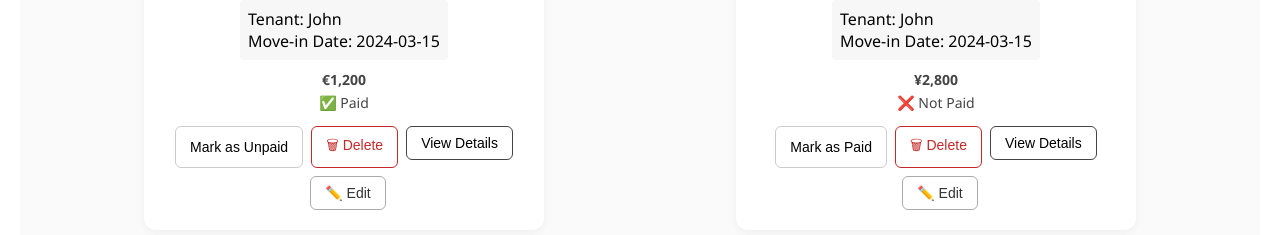
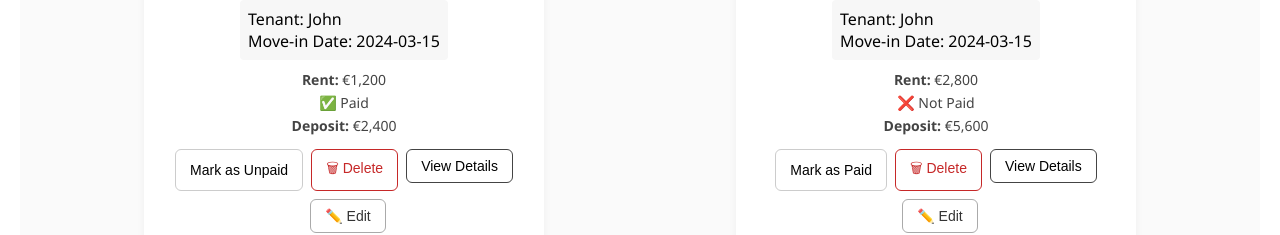
Before and after one commit to bingbingkarl-chen/renttrack-lite, a React (Create React App) app: page / in a window 1280 px wide. Shown: the part 843-1078 px from the top of the page. Built offline with nearby package versions, Linux system fonts and the light colour scheme.

Commit message:
feat: support currency selection for rent and deposit

```diff
--- a/src/components/PropertyCard.js
+++ b/src/components/PropertyCard.js
@@ -2,6 +2,11 @@
 import React from "react";
 import { Link } from "react-router-dom";
 import "../styles/PropertyCard.css";
+const getCurrencySymbol = (currency) => {
+  if (currency === "EUR") return "€";
+  if (currency === "CNY") return "¥";
+  return "";
+};
 
 const PropertyCard = ({ property, onTogglePaid, onDelete }) => {
   return (
@@ -38,9 +43,14 @@ const PropertyCard = ({ property, onTogglePaid, onDelete }) => {
       )}
 
       <p>
-        <strong>{property.rent}</strong>
+        <strong>Rent:</strong> {getCurrencySymbol(property.currency)}
+        {property.rent}
       </p>
       <p>{property.isPaid ? "✅ Paid" : "❌ Not Paid"}</p>
+      <p>
+        <strong>Deposit:</strong> {getCurrencySymbol(property.currency)}
+        {property.deposit}
+      </p>
 
       <div className="action-buttons">
         <button onClick={() => onTogglePaid(property.id)} className="primary">
--- a/src/data/propertyData.js
+++ b/src/data/propertyData.js
@@ -3,8 +3,9 @@ const properties = [
     id: 1,
     title: "Modern Apartment in Berlin",
     location: "Berlin, Germany",
-    rent: "€1,200",
-    deposit: "€2,400",
+    rent: "1,200",
+    deposit: "2,400",
+    currency: "EUR", // 或 "CNY"
     isPaid: true, // ✅
     image:
       "https://images.unsplash.com/photo-1600585154340-be6161a56a0c?auto=format&fit=crop&w=400&h=300&q=80",
@@ -33,8 +34,9 @@ const properties = [
     id: 2,
     title: "Cozy Flat in Guangxi",
     location: "Qinzhou, China",
-    rent: "¥2,800",
-    deposit: "¥5,600",
+    rent: "2,800",
+    deposit: "5,600",
+    currency: "EUR", // 或 "CNY"
     isPaid: false, // ❌
     image:
       "https://images.unsplash.com/photo-1506744038136-46273834b3fb?auto=format&fit=crop&w=400&q=80",
--- a/src/pages/EditProperty.js
+++ b/src/pages/EditProperty.js
@@ -17,6 +17,7 @@ const EditProperty = ({ propertyList, onUpdate }) => {
     isPaid: false,
     tenantName: "",
     moveInDate: "",
+    currency: "EUR",
   });
 
   const [error, setError] = useState("");
@@ -33,6 +34,7 @@ const EditProperty = ({ propertyList, onUpdate }) => {
         isPaid: property.isPaid || false,
         tenantName: property.tenant?.name || "",
         moveInDate: property.tenant?.moveInDate || "",
+        currency: property.currency || "EUR",
       });
     }
   }, [property]);
@@ -57,9 +59,15 @@ const EditProperty = ({ propertyList, onUpdate }) => {
       isPaid,
       tenantName,
       moveInDate,
+      currency,
     } = formData;
 
-    if (!title.trim() || !location.trim() || !rent.trim() || !deposit.trim()) {
+    if (
+      !title.trim() ||
+      !location.trim() ||
+      !rent.toString().trim() ||
+      !deposit.toString().trim()
+    ) {
       setError("Please fill in all required fields.");
       return;
     }
@@ -77,7 +85,10 @@ const EditProperty = ({ propertyList, onUpdate }) => {
         name: tenantName,
         moveInDate: moveInDate,
       },
+      rentRecords: property.rentRecords || [],
+      currency,
     };
+
     onUpdate(submitData);
     navigate("/");
   };
@@ -106,7 +117,7 @@ const EditProperty = ({ propertyList, onUpdate }) => {
       />
 
       <input
-        type="text"
+        type="number"
         name="rent"
         placeholder="Rent"
         value={formData.rent}
@@ -114,12 +125,23 @@ const EditProperty = ({ propertyList, onUpdate }) => {
       />
 
       <input
-        type="text"
+        type="number"
         name="deposit"
         placeholder="Deposit"
         value={formData.deposit}
         onChange={handleChange}
       />
+      <label>
+        Currency:&nbsp;
+        <select
+          name="currency"
+          value={formData.currency}
+          onChange={handleChange}
+        >
+          <option value="EUR">€</option>
+          <option value="CNY">¥</option>
+        </select>
+      </label>
 
       <input
         type="text"
--- a/src/pages/PropertyDetail.js
+++ b/src/pages/PropertyDetail.js
@@ -1,7 +1,11 @@
 import React from "react";
 import { useParams, useNavigate } from "react-router-dom";
 import "../styles/PropertyDetail.css";
-
+const getCurrencySymbol = (currency) => {
+  if (currency === "EUR") return "€";
+  if (currency === "CNY") return "¥";
+  return "";
+};
 const PropertyDetail = ({ propertyList, onToggleRentRecord }) => {
   const { id } = useParams();
   const navigate = useNavigate();
@@ -23,10 +27,14 @@ const PropertyDetail = ({ propertyList, onToggleRentRecord }) => {
         <strong>Location:</strong> {property.location}
       </p>
       <p>
-        <strong>Rent:</strong> €{property.rent}
+        <p>
+          <strong>Rent:</strong> {property.currency === "EUR" ? "€" : "¥"}
+          {property.rent}
+        </p>
       </p>
       <p>
-        <strong>Deposit:</strong> €{property.deposit}
+        <strong>Deposit:</strong> {property.currency === "EUR" ? "€" : "¥"}
+        {property.deposit}
       </p>
       <p>
         <strong>Status:</strong>{" "}
```
